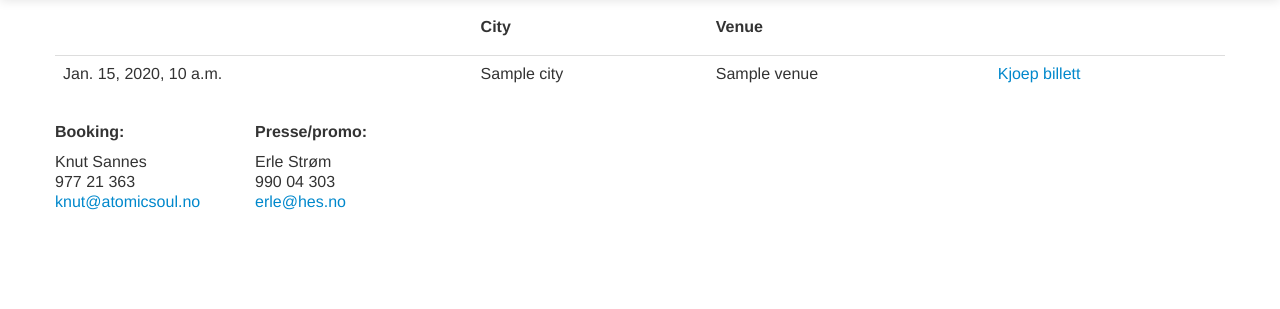
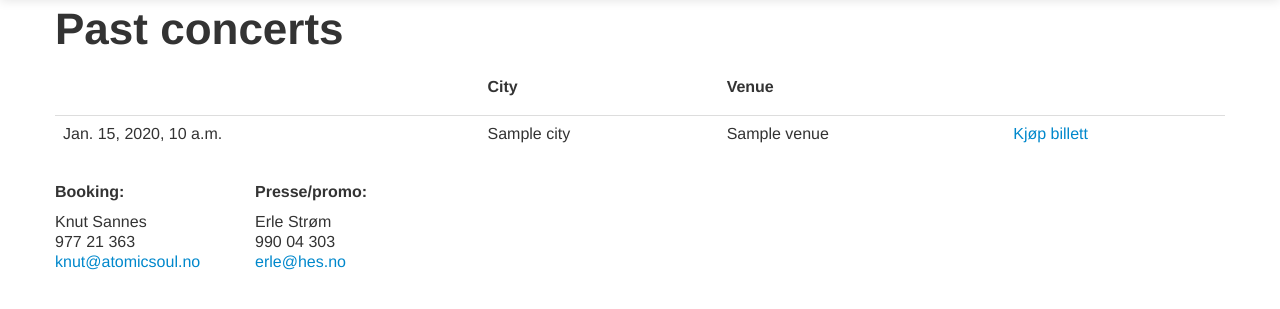
Before and after one commit to mewwts/bandpage, a Django app: template concerts/templates/concerts/index.html in a window 1280 px wide. Shown: the part 41-350 px from the top of the page. Run offline with Django 3.2, Linux system fonts and the light colour scheme; the template is opened without the code that fills it: most values are stand-ins (such as "Sample title", 1, 10 or a date in 2020); some libraries are stand-ins or nearby versions.

Commit message:
Concert upcoming/past-events logic

```diff
--- a/concerts/models.py
+++ b/concerts/models.py
@@ -3,7 +3,7 @@ from django.utils import timezone
 
 
 class Concert(models.Model):
-    date = models.DateField('event date')
+    date = models.DateTimeField('event date')
     city = models.CharField(max_length=30)
     venue = models.CharField(max_length=100)
     ticket_url = models.URLField(max_length=200, blank=True, null=True)
--- a/concerts/templates/concerts/index.html
+++ b/concerts/templates/concerts/index.html
@@ -4,6 +4,13 @@
 
 {% block content %}
 
+
+    {% for concert_list in concert_lists %}
+        {% if concert_list == concert_lists.0 %}
+            <h1>Upcoming concerts</h1>
+        {% else %}
+            <h1>Past concerts</h1>
+        {% endif %}
         {% if concert_list %}
             <table class="table table-hover">
                 <thead>
@@ -14,20 +21,15 @@
                     <th></th>
                     </tr>
                 </thead>
+
             {% for concert in concert_list %}
                 <tr>
-                <td>
-                    {{ concert.date }}
-                </td>
-                <td>
-                    {{ concert.city }}
-                </td>
-                <td>
-                    {{ concert.venue }}
-                </td>
+                    <td>{{ concert.date }}</td>
+                    <td>{{ concert.city }}</td>
+                    <td>{{ concert.venue }}</td>
                     <td>
                         {% if concert.ticket_url %}
-                    <a href="{{ concert.ticket_url }}">Kjoep billett</a>
+                        <a href="{{ concert.ticket_url }}"><span class="label label-inverse">Kjøp billett</span></a>
                         {% endif %}
                     </td>
                 </tr>
@@ -37,4 +39,6 @@
             <p>There are no concerts to display.</p>
         {% endif %}
 
+    {% endfor %}
+
 {% endblock content %}
--- a/concerts/views.py
+++ b/concerts/views.py
@@ -3,5 +3,9 @@ from concerts.models import Concert
 
 def index(request):
     concert_list = Concert.objects.all().order_by('date')
-    context = {'concert_list': concert_list}
+    upcoming_concerts = [concert for concert in concert_list if concert.is_upcoming()]
+    past_concerts = [concert for concert in concert_list if concert not in upcoming_concerts]
+    list = [upcoming_concerts, past_concerts]
+    context = {'concert_lists': list,
+               }
     return render(request, 'concerts/index.html', context)
```
Lines whose indentation alone changed are shown as unchanged.
